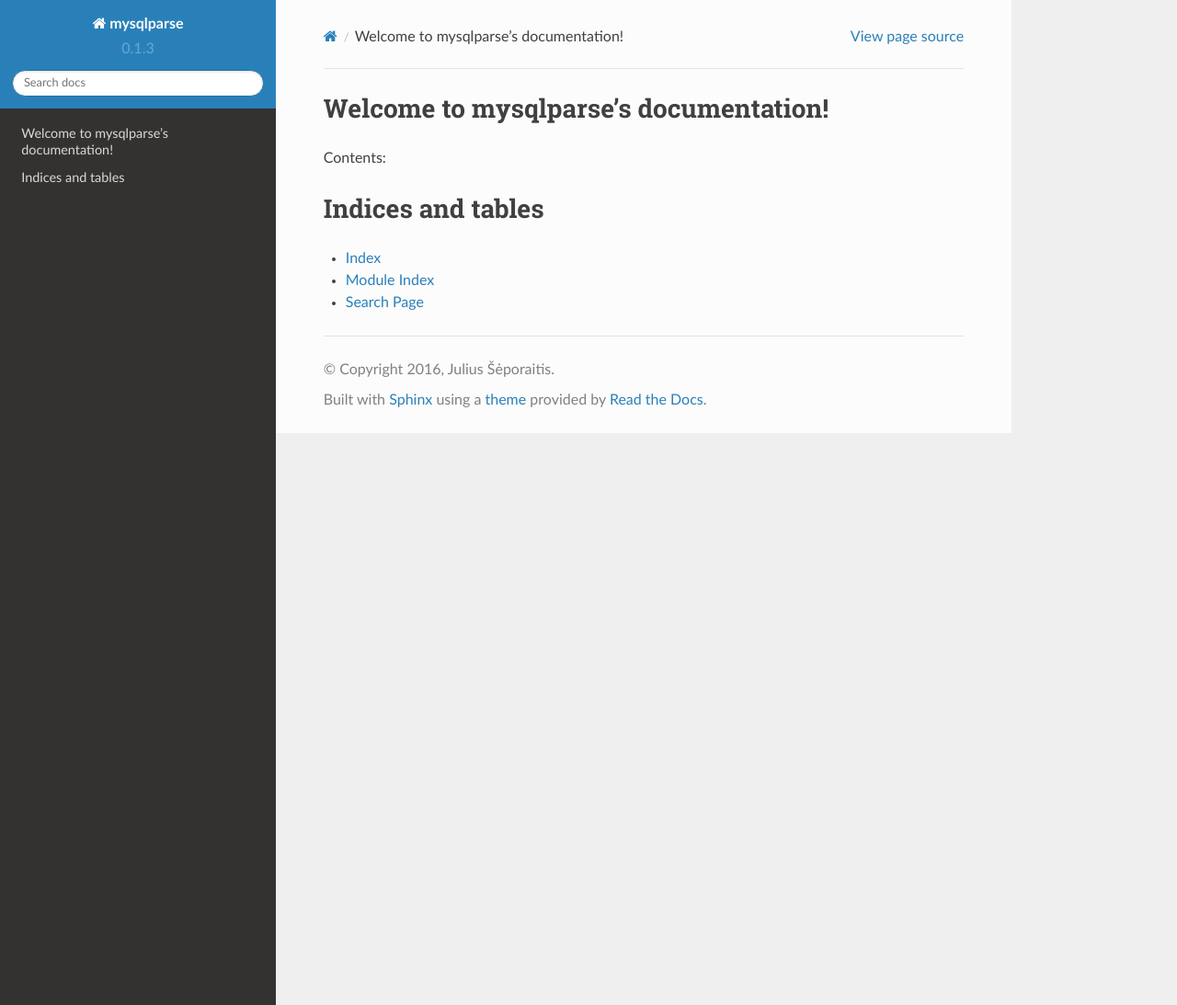
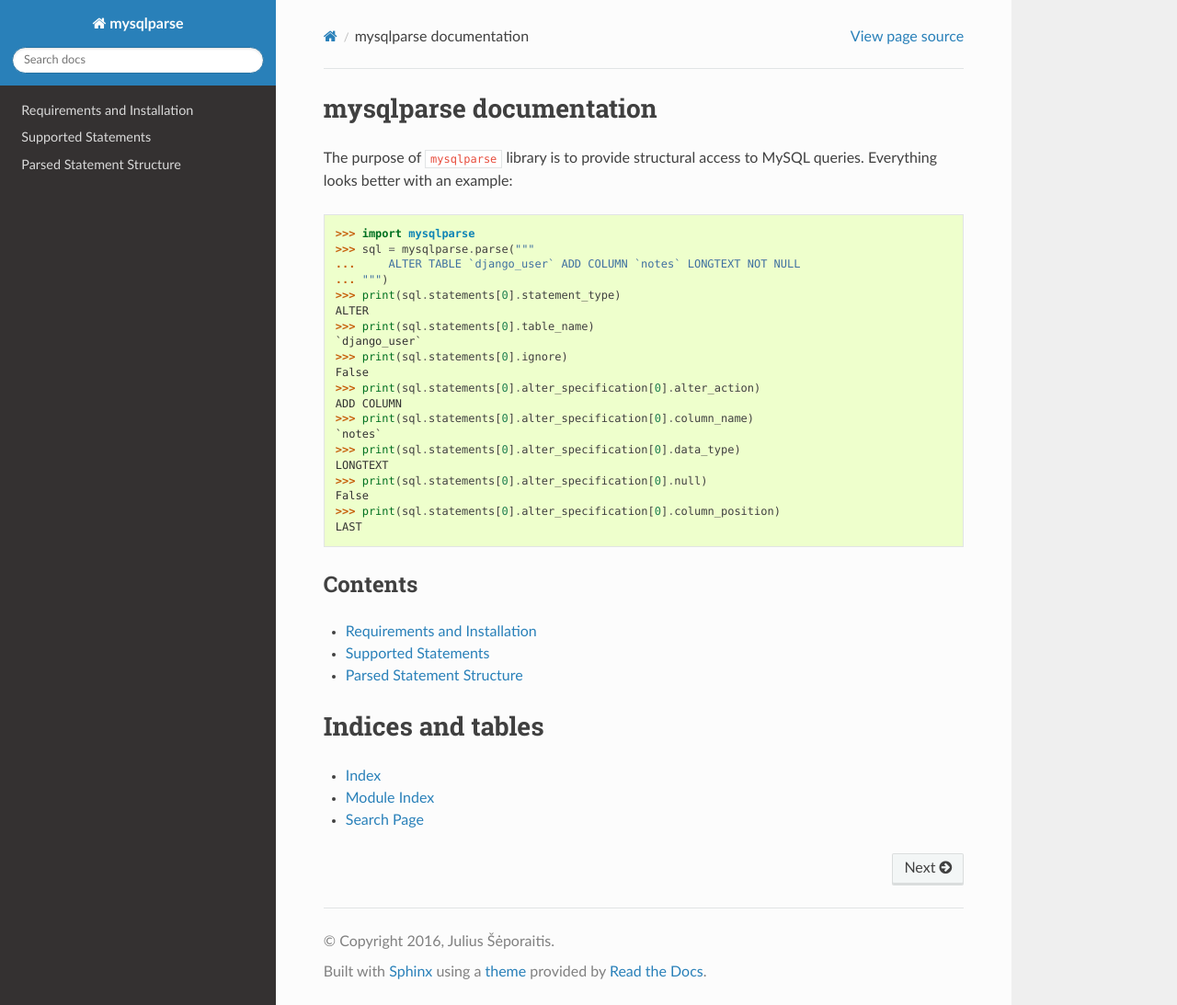
Before and after one commit to seporaitis/mysqlparse, a Sphinx documentation site: the page built from docs/index.rst, in a window 1280 px wide and 1093 px high. Shown: the whole window at 92% size. Built offline with Sphinx 7.4.7 and the Read the Docs theme 2.0.0, drawn with Linux system fonts in a browser that asks for light colours; the version number could not be read and is left out.

Commit message:
Add statement coverage.

```diff
--- a/docs/conf.py
+++ b/docs/conf.py
@@ -19,6 +19,12 @@
 # add these directories to sys.path here. If the directory is relative to the
 # documentation root, use os.path.abspath to make it absolute, like shown here.
 #sys.path.insert(0, os.path.abspath('.'))
+
+cwd = os.getcwd()
+project_root = os.path.dirname(cwd)
+sys.path.insert(0, project_root)
+
+import mysqlparse
 
 # -- General configuration ------------------------------------------------
 
@@ -54,9 +60,9 @@
 # built documents.
 #
 # The short X.Y version.
-version = u'0.1.3'
+version = mysqlparse.__version__
 # The full version, including alpha/beta/rc tags.
-release = u'0.1.3'
+release = mysqlparse.__version__
 
 # The language for content autogenerated by Sphinx. Refer to documentation
 # for a list of supported languages.
--- a/docs/index.rst
+++ b/docs/index.rst
@@ -3,14 +3,45 @@
    You can adapt this file completely to your liking, but it should at least
    contain the root `toctree` directive.
 
-Welcome to mysqlparse's documentation!
+mysqlparse documentation
 ======================================
 
-Contents:
+The purpose of ``mysqlparse`` library is to provide structural access
+to MySQL queries. Everything looks better with an example:
+
+.. code-block:: python
+
+    >>> import mysqlparse
+    >>> sql = mysqlparse.parse("""
+    ...     ALTER TABLE `django_user` ADD COLUMN `notes` LONGTEXT NOT NULL
+    ... """)
+    >>> print(sql.statements[0].statement_type)
+    ALTER
+    >>> print(sql.statements[0].table_name)
+    `django_user`
+    >>> print(sql.statements[0].ignore)
+    False
+    >>> print(sql.statements[0].alter_specification[0].alter_action)
+    ADD COLUMN
+    >>> print(sql.statements[0].alter_specification[0].column_name)
+    `notes`
+    >>> print(sql.statements[0].alter_specification[0].data_type)
+    LONGTEXT
+    >>> print(sql.statements[0].alter_specification[0].null)
+    False
+    >>> print(sql.statements[0].alter_specification[0].column_position)
+    LAST
+
+
+Contents
+--------
 
 .. toctree::
-   :maxdepth: 2
+   :maxdepth: 1
 
+   installation
+   statements
+   structure
 
 
 Indices and tables
--- /dev/null
+++ b/docs/structure.rst
@@ -0,0 +1,2 @@
+Parsed Statement Structure
+==========================
```
Also changed, not shown: docs/installation.rst (added, +23 -0 lines), docs/statements.rst (added, +35 -0 lines).
